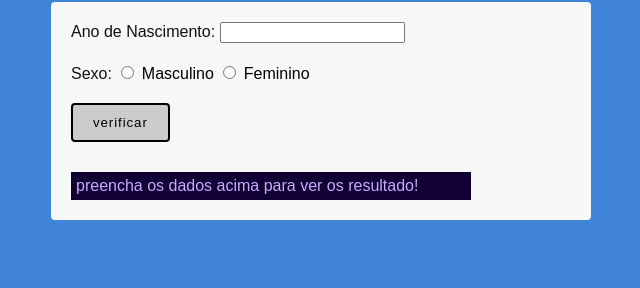
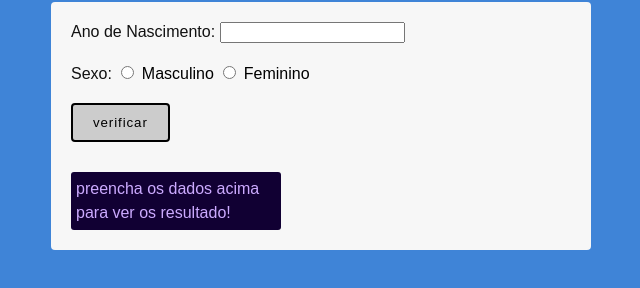
Before and after one commit to mateusborges20/site2, a plain HTML site: page index.html in a window 1280 px wide. Shown: the part 78-366 px from the top of the page, without its empty margins (319-959 px from the left). Drawn offline with Linux system fonts and the light colour scheme.

Commit message:
alteração no paragrafo

```diff
--- a/estilo.css
+++ b/estilo.css
@@ -46,7 +46,9 @@ p {
   margin: 0px;
   background: #103;
   padding: 5px;
-  width: 390px;
+  width: 200px;
+  line-height: 1.5;
+  border-radius: 3px;
   color: #caf;
   margin-top: 20px;
 }
```
